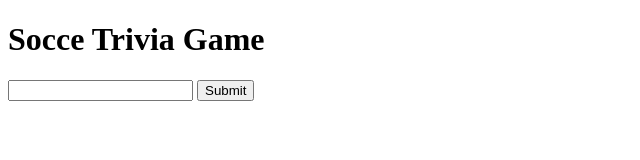
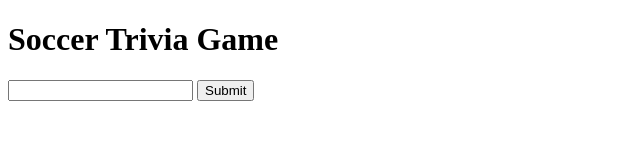
Before and after one commit to ChristianMp15/ProjectTrivia, a plain HTML site: page index.html in a window 1280 px wide. Shown: the whole page, without its empty margins (0-640 px from the left). Drawn offline with nearby package versions, Linux system fonts and the light colour scheme.

Commit message:
ProjectTrivia

```diff
--- a/index.html
+++ b/index.html
@@ -10,7 +10,7 @@
     <link rel="stylesheet" href="style.css">
 </head>
 <body>
-    <h1>Socce Trivia Game</h1>
+    <h1>Soccer Trivia Game</h1>
     <div>
         <input type="text">
         <input type="submit">
```
